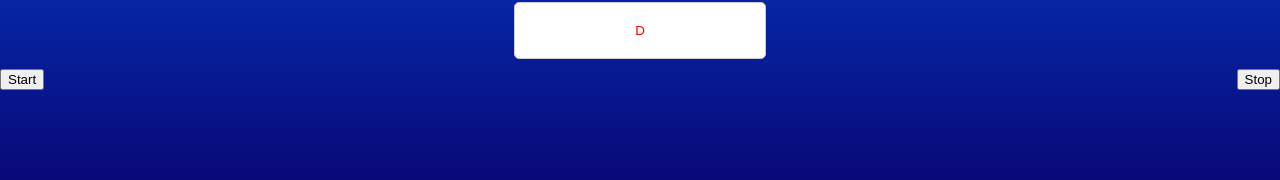
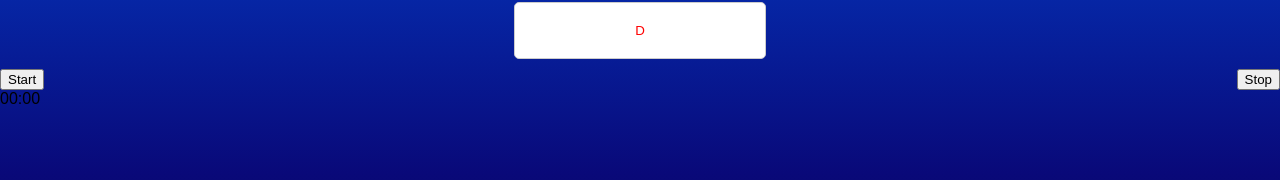
Before and after one commit to patryk-pi/milionerzy_kto_pierwszy_ten_lepszy, a React (Vite) app: page / in a window 1280 px wide. Shown: the part 362-542 px from the top of the page. Built offline with nearby package versions, Linux system fonts and the light colour scheme.

Commit message:
added stopwatch and order of answers

```diff
--- a/src/App.tsx
+++ b/src/App.tsx
@@ -1,4 +1,4 @@
-import { useState } from "react";
+import { useEffect, useState } from "react";
 import Answer from "./components/Answer";
 import Buttons from "./components/Buttons";
 import { StyledAnswerContainer } from "./components/styles/Answer.styled";
@@ -20,7 +20,33 @@ function App() {
 
     const startGame = () => {
         setIsDisabled(Array(answers.length).fill(false));
+        setIsRunning(!isRunning);
     };
+
+    const [answersOrder, setAnswersOrder] = useState<string[]>([]);
+
+    const addAnswerToOrder = (answer: string) => {
+        setAnswersOrder((prevOrder) => [...prevOrder, answer]);
+    };
+
+    const [time, setTime] = useState(0);
+    const [isRunning, setIsRunning] = useState(false);
+
+    useEffect(() => {
+        let intervalId: number;
+
+        if (isRunning) {
+            intervalId = setInterval(() => setTime(time + 1), 10);
+        }
+
+        return () => clearInterval(intervalId);
+    }, [isRunning, time]);
+
+    // Seconds calculation
+    const seconds = Math.floor((time % 6000) / 100);
+
+    // Milliseconds calculation
+    const milliseconds = time % 100;
 
     return (
         <>
@@ -36,10 +62,21 @@ function App() {
                             setIsDisabled={(value) =>
                                 setIndividualDisabled(index, value)
                             }
+                            answersOrder={answersOrder}
+                            setAnswersOrder={addAnswerToOrder}
                         />
                     ))}
                 </StyledAnswerContainer>
                 <Buttons startGame={startGame} />
+                <div>
+                    {seconds.toString().padStart(2, "0")}:
+                    {milliseconds.toString().padStart(2, "0")}
+                </div>
+                <div>
+                    {answersOrder.map((answer, index) => (
+                        <p key={index}>{answer}</p>
+                    ))}
+                </div>
             </StyledContainer>
         </>
     );
--- a/src/components/Answer.tsx
+++ b/src/components/Answer.tsx
@@ -1,15 +1,24 @@
-import { useState } from "react";
 import { StyledAnswer } from "./styles/Answer.styled";
 
 interface AnswerProps {
     answer: string;
     isDisabled: boolean;
     setIsDisabled: (value: boolean) => void;
+    answersOrder: string[];
+    setAnswersOrder: (value: string) => void;
 }
 
-const Answer = ({ answer, isDisabled, setIsDisabled }: AnswerProps) => {
+const Answer = ({
+    answer,
+    isDisabled,
+    setIsDisabled,
+    answersOrder,
+    setAnswersOrder,
+}: AnswerProps) => {
     const selectAnswer = () => {
         setIsDisabled(!isDisabled);
+        setAnswersOrder(answer);
+        console.log(answersOrder);
     };
 
     return (
```
